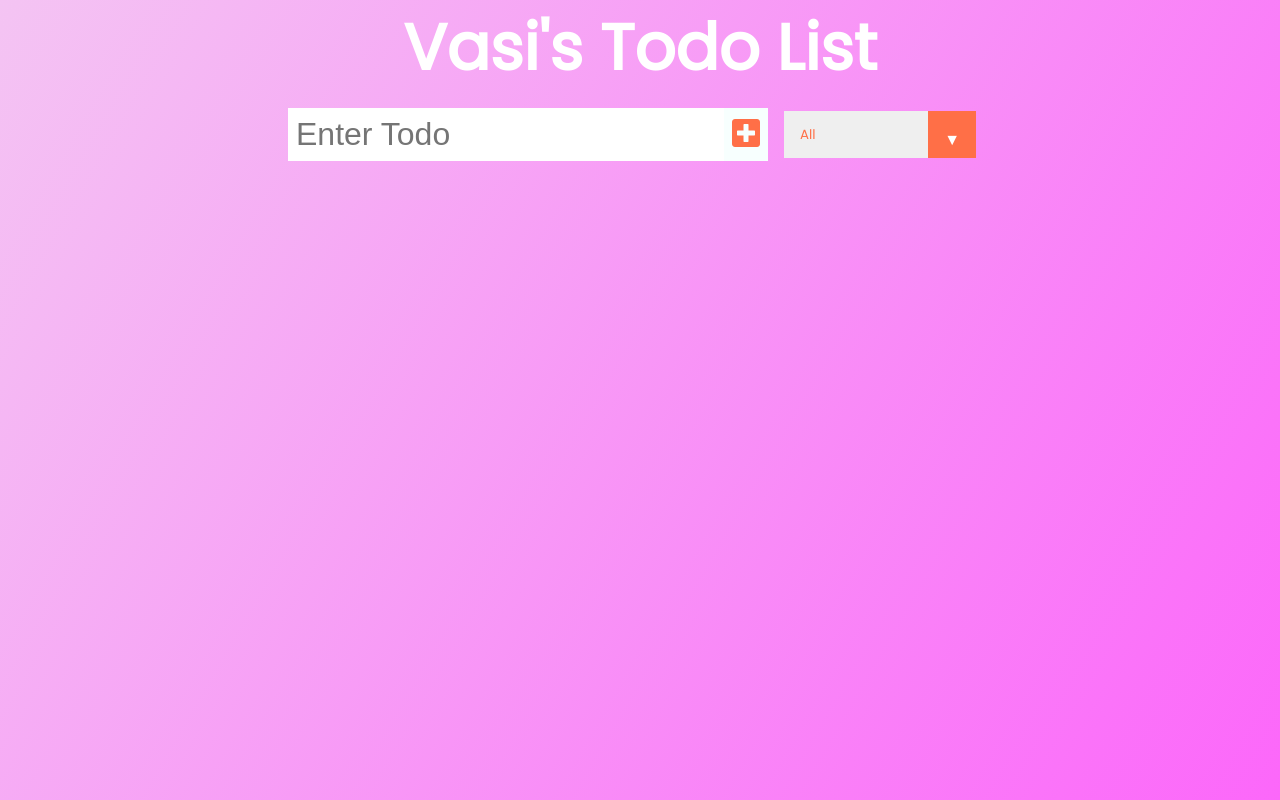
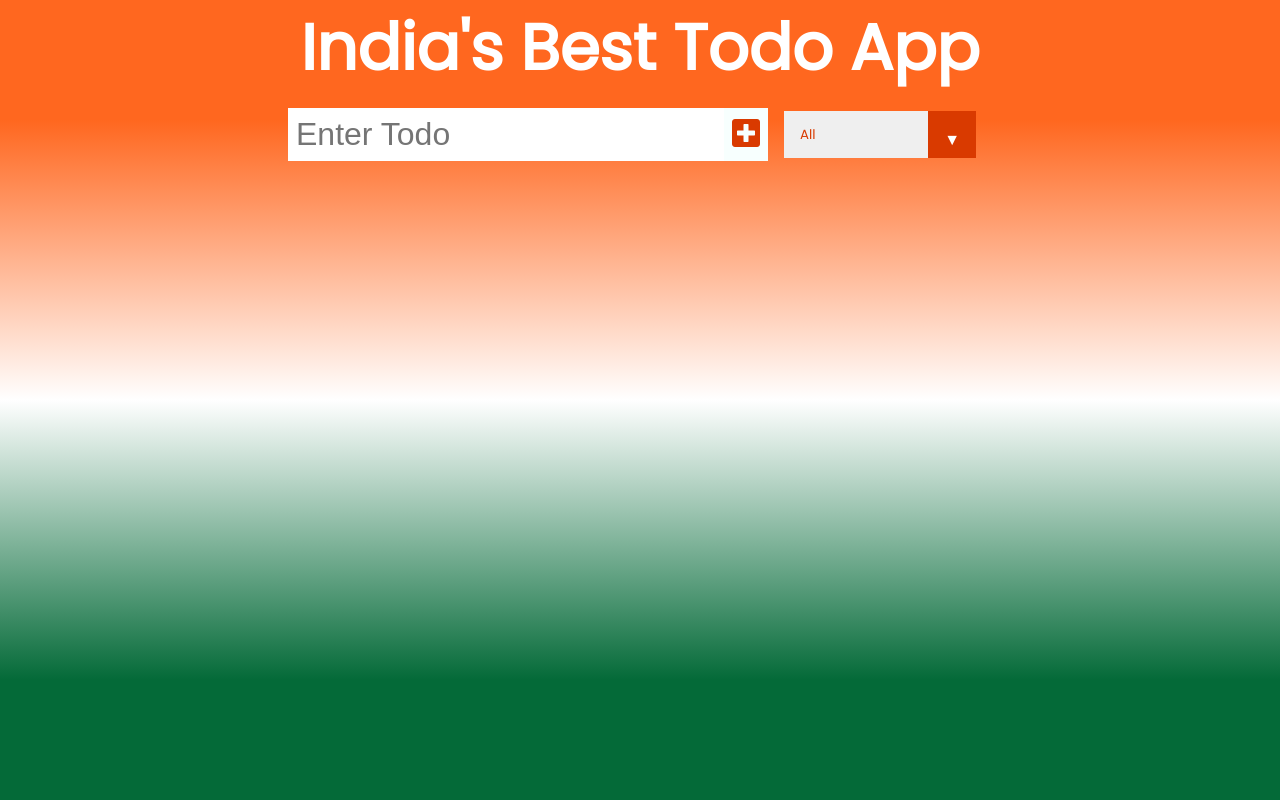
Before and after one commit to vasanthakumar-a/todo-react, a React (Create React App) app: page / in a window 1280 px wide. Built offline with nearby package versions, Linux system fonts and the light colour scheme; no server answers.

Commit message:
india's best todo app

```diff
--- a/src/App.css
+++ b/src/App.css
@@ -4,7 +4,7 @@
   box-sizing: border-box;
 }
 body {
-  background-image: linear-gradient(120deg, #f4c4f3 0%, #fc67fa 100%);
+  background-image: linear-gradient(180deg, #FF671F 15%, #fff 50% ,#046A38 85%);
   color: white;
   font-family: "Poppins", sans-serif;
   min-height: 100vh;
@@ -27,13 +27,13 @@ form button {
   background: white;
 }
 form button {
-  color: #ff6f47;
+  color: #D93A00;
   background: #f7fffe;
   cursor: pointer;
   transition: all 0.3s ease;
 }
 form button:hover {
-  background: #ff6f47;
+  background: #D93A00;
   color: white;
 }
 
@@ -77,7 +77,7 @@ form .edit-btn {
 .trash-btn,
 .edit-btn,
 .complete-btn {
-  background: #ff6f47;
+  background: #D93A00;
   color: white;
   border: none;
   padding: 1rem;
@@ -132,7 +132,7 @@ select {
   overflow: hidden;
 }
 select {
-  color: #ff6f47;
+  color: #D93A00;
   font-family: "Poppins", sans-serif;
   cursor: pointer;
   width: 12rem;
@@ -144,7 +144,7 @@ select {
   top: 0;
   right: 0;
   padding: 1rem;
-  background: #ff6f47;
+  background: #D93A00;
   cursor: pointer;
   pointer-events: none;
 }
--- a/src/App.js
+++ b/src/App.js
@@ -63,7 +63,7 @@ function App() {
   return (
     <div className="App">
       <header>
-        <h1>Vasi's Todo List</h1>
+        <h1>India's Best Todo App</h1>
       </header>
       <Form todos={todos} setTodos={setTodos} inputText={inputText} setInputText={setInputText} setStatus={setStatus} setAPIData={setAPIData} />
       <TodoList filteredTodos={filteredTodos} todos={todos} setTodos={setTodos} deleteTodo={deleteTodo} completeTodo={completeTodo} setAPIData={setAPIData} updateAPIData={updateAPIData} />
```
